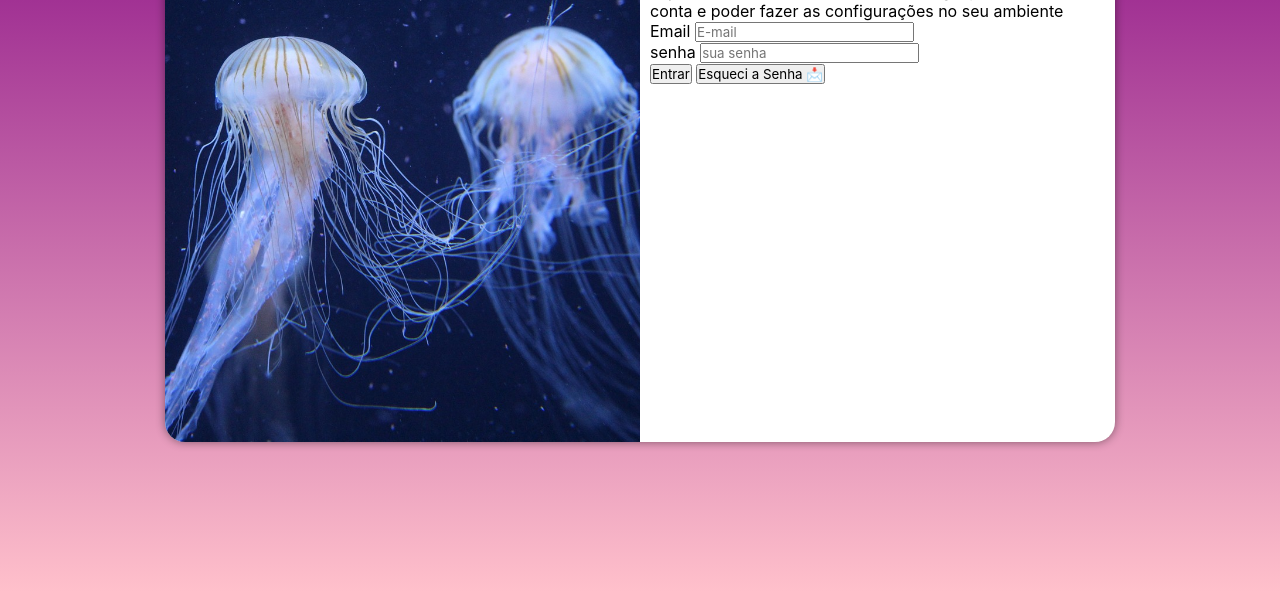
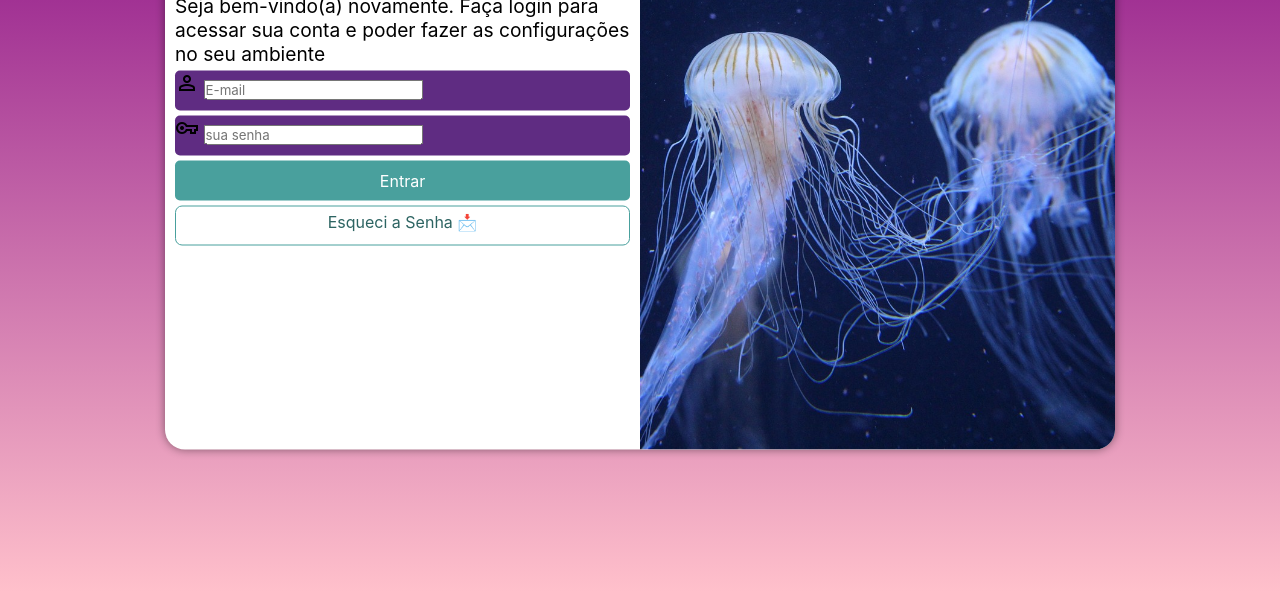
Before and after one commit to Edsonadrian/projeto-login, a plain HTML site: page index.html in a window 1280 px wide. Shown: the part 208-800 px from the top of the page. Drawn offline with nearby package versions, Linux system fonts and the light colour scheme.

Commit message:
formatação do formulario

```diff
--- a/estilos/media-query.css
+++ b/estilos/media-query.css
@@ -39,13 +39,22 @@ Grandes telas: acima de 1200px
     }
 
     #imagem{
-        float: left;
+        float: right;
         width: 50%;
         height: 100%;
     }
 
     #Formulario{
-        float: right;
+        float: left;
         width: 50%;
     }
+
+    #Formulario > h1{
+        font-size: 2em;
+    }
+
+    #Formulario > p {
+    font-size: 1.2em;
+    }
+
 }
--- a/estilos/style.css
+++ b/estilos/style.css
@@ -25,7 +25,7 @@ main{
     overflow: hidden; /* tudo que estiver fora da borda sera escondido */
     background-color: white;
     width: 250px;
-    height: 500px;
+    height: 515px;
     border-radius: 20px;
     box-shadow: 0px 0px 10px rgba(0, 0, 0, 0.45);
     transition: width 0.35s, height 0.35s;
@@ -46,3 +46,61 @@ main{
     display: block;
     padding: 10px;
 }
+
+#Formulario > h1{
+    text-align: center;
+    margin-bottom: 10px;
+}
+
+#Formulario > p {
+font-size: 0.8em;
+}
+
+form > .campo{
+    background-color: #5f2c82;
+    width: 100%;
+    display: block;
+    height: 40px;
+    border-radius: 5px;
+    margin: 5px 0px;
+}
+
+.campo > label{
+ display: none;
+}
+
+form > input[type=submit] {
+    display: block;
+    font-size: 1em;
+    width: 100%;
+    height: 40px;
+    background-color: #49a09d;
+    color: white;
+    border: none;
+    border-radius: 5px;
+    cursor: pointer;
+}
+
+form > input[type=submit]:hover {
+    background-color: #2d6462;
+}
+
+form> .botao{
+    display: block;
+    text-align: center;
+    font-size: 1em;
+    width: 100%;
+    height: 40px;
+    padding-top: 5px;
+    margin-top: 5px;
+    background-color: #ffffff;
+    color: #2d6462;
+    border: 1px solid #49a09d;
+    border-radius: 5px;
+    text-decoration: none;
+    border-radius: 7px;
+}
+
+form > .botao:hover {
+    background-color: #6cd3cf;
+}
--- a/index.html
+++ b/index.html
@@ -5,6 +5,8 @@
     <meta name="viewport" content="width=device-width, initial-scale=1.0" />
     <link rel="stylesheet" href="estilos/style.css">
     <link rel="stylesheet" href="estilos/media-query.css">
+    <link href="https://fonts.googleapis.com/css2?family=Material+Symbols+Outlined:wght@100&icon_names=favorite,person,search,settings" rel="stylesheet" />
+    <link href="https://fonts.googleapis.com/css2?family=Material+Symbols+Outlined" rel="stylesheet" />
     <title>Login</title>
   </head>
   <body>
@@ -20,16 +22,23 @@
             poder fazer as configurações no seu ambiente
           </p>
           <form action="login.php" method="post">
-            <p>
+            <div class="campo">
+                <span class="material-symbols-outlined">
+                  person
+                  </span>
+              <input type="email"id="iemail" name="email"placeholder="E-mail"required autocomplete="email">
               <label for="iemail">Email</label>
-              <input type="email"id="iemail" name="email"placeholder="E-mail"required/>
-            </p>
-            <p>
+            </div>
+            <div class="campo">
+              <span class="material-symbols-outlined">
+                vpn_key
+                </span>
+                <input type="password" id="isenha" name="senha" placeholder="sua senha" required autocomplete="current-password">
                 <label for="isenha">senha</label>
-                <input type="password" id="isenha" name="senha" placeholder="sua senha" required>
-            </p>
+            </div>
             <input type="submit" value="Entrar">
-            <button >Esqueci a Senha 📩</button>
+            <a href="#" class="botao">Esqueci a Senha 📩</a>
+            <!-- <button >Esqueci a Senha 📩</button> -->
           </form>
         </div>
       </section>
```
